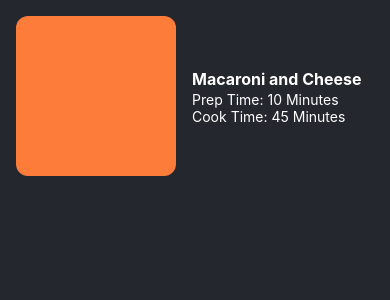
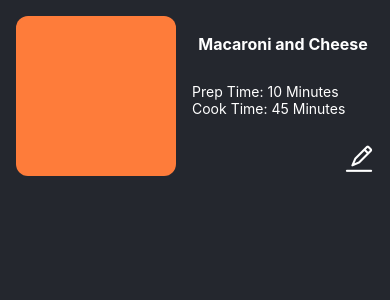
Before and after one commit to Divici/family-flavors, a React Native app: screen /MyRecipes in a window 390 px wide. Shown: the top 300 px of the page. Built offline with nearby package versions, Linux system fonts and the light colour scheme.

Commit message:
RecipeCard: general style done

```diff
--- a/components/RecipeCard.js
+++ b/components/RecipeCard.js
@@ -1,23 +1,23 @@
-import { View, Text, TouchableOpacity } from "react-native"
+import { View, Text, TouchableOpacity, Dimensions, SafeAreaView } from "react-native"
 import { useNavigation } from '@react-navigation/native';
-import Feather from 'react-native-vector-icons/Feather';
+import AntDesign from 'react-native-vector-icons/AntDesign';
 
 const RecipeCard = ({style}) => {
     return (
-    <View className="flex flex-row items-center h-40 mt-4 mb-10">
+        <SafeAreaView className="h-40 mt-4 mb-10 flex-row justify-center">
 
-            {/* Left Side */}
-            <View className=" ">
-                <View className="h-40 w-40 mx-4 rounded-xl bg-orange">
-
-                </View>
+            {/* Left Side image */}
+            <View className="h-full w-40 mx-4 rounded-xl bg-orange">
             </View>
 
             {/* Right Side */}
-            <View className="" >
-                <Text className="text-white text-base font-bold">
+            <View className="flex-col flex-1 justify-between mr-4" >
+                <View className="">
+                    <Text className="text-white text-base font-bold text-center pt-4">
                         Macaroni and Cheese
                     </Text>
+                </View>
+                <View>
                     <Text className="text-white">
                         Prep Time:
                         <Text className="text-white"> 10 Minutes</Text>
@@ -26,10 +26,13 @@ const RecipeCard = ({style}) => {
                         Cook Time:
                         <Text className="text-white"> 45 Minutes</Text>
                     </Text>
-
+                </View>
+                <TouchableOpacity className="self-end">
+                    <AntDesign name='edit' style={{color: '#FFF', fontSize: 30}} />
+                </TouchableOpacity>
             </View>
 
-        </View>
+        </SafeAreaView>
     )
 }
 
```
Lines whose indentation alone changed are shown as unchanged.
